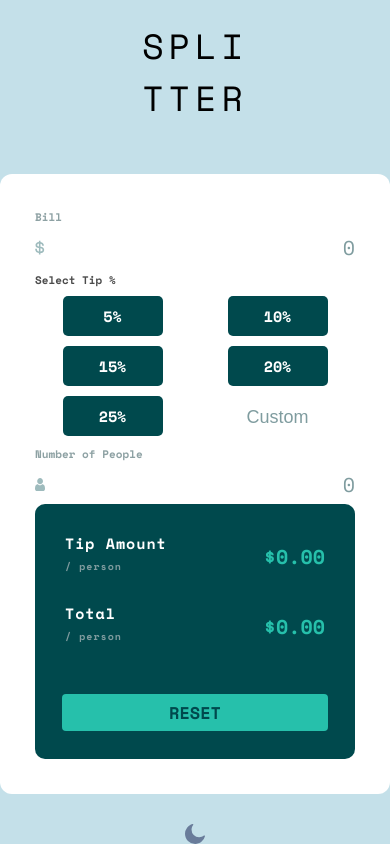
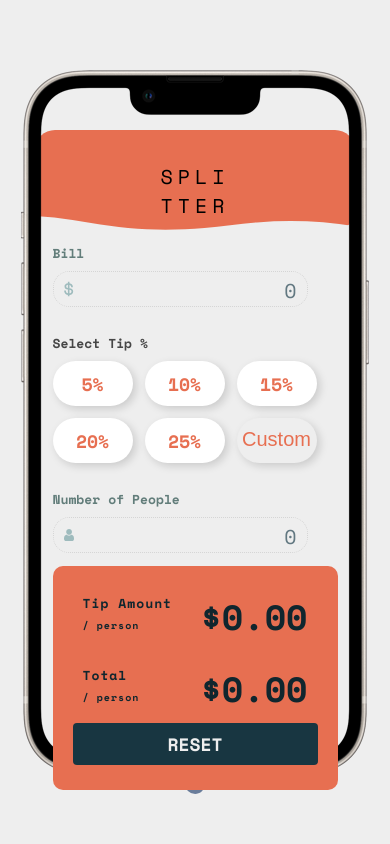
Before and after one commit to jacobwachtel/splitter-app, a plain HTML site: page index.html in a window 390 px wide. Drawn offline with nearby package versions, Linux system fonts and the light colour scheme.

Commit message:
updated styling to reflect a different direction - phone app concept

```diff
--- a/index.html
+++ b/index.html
@@ -23,9 +23,16 @@
 
 
 <body>
+  <img src="./images/iphone.png" alt="iphone background" id="iphone">
   <header class="header">
     <h1><span>spli</span><span>tter</span></h1>
+    <div class="custom-shape-divider-bottom-1644172360">
+    <svg data-name="Layer 1" xmlns="http://www.w3.org/2000/svg" viewBox="0 0 1200 600" preserveAspectRatio="none">
+        <path d="M321.39,56.44c58-10.79,114.16-30.13,172-41.86,82.39-16.72,168.19-17.73,250.45-.39C823.78,31,906.67,72,985.66,92.83c70.05,18.48,146.53,26.09,214.34,3V0H0V27.35A600.21,600.21,0,0,0,321.39,56.44Z" class="shape-fill"></path>
+    </svg>
+</div>
   </header>
+
   <main class="container">
 
         <div class="container__left">
--- a/script.js
+++ b/script.js
@@ -63,7 +63,7 @@ tipButtons.forEach((btn) =>
 
 const resetTipButtons = () => {
    tipButtons.forEach((btn) => {
-      btn.style.backgroundColor = 'hsl(183, 100%, 15%)';
+      btn.style.backgroundColor = '#eee';
       btn.style.color = 'hsl(0, 0%, 100%)';
    });
 };
@@ -79,28 +79,55 @@ document.getElementById('reset').addEventListener('click', () => {
 
 // Light mode and Dark mode
 const lightModeProps = () => {
-   document.body.style.backgroundColor = '#c4e0e9';
-   container.backgroundColor = 'var(--white)';
+   document.body.style.backgroundColor = '#eee';
+   let shapeFill = document.getElementsByClassName('shape-fill')[0].style;
+   container.backgroundColor = '#eee';
+   shapeFill.fill = '#eee';
+   theme.src = './images/icon-moon.svg';
+   let h4 = document.querySelectorAll('h4');
+   h4.forEach((el) => {
+      el.style.color = 'rgb(39, 78, 74)';
+   });
+   let inputs = document.querySelectorAll('input');
+   inputs.forEach((input) => {
+      input.style.color = '#eee';
+   });
+   document.getElementsByClassName('bill__input')[0].style.border =
+      '1px dotted rgba(0, 0, 0, .1)';
+   document.getElementsByClassName('people__input')[0].style.border =
+      '1px dotted rgba(0, 0, 0, .1)';
+   // console.log(document.getElementsByClassName('bill__input'));
    darkMode = false;
 };
 
 const darkModeProps = () => {
-   document.body.style.backgroundColor = 'rgb(20,29,47';
+   let shapeFill = document.getElementsByClassName('shape-fill')[0].style;
+   document.body.style.backgroundColor = '#04293A';
+   shapeFill.fill = '#04293A';
+   let h4 = document.querySelectorAll('h4');
+   h4.forEach((el) => {
+      el.style.color = '#eee';
+   });
+   document.getElementsByClassName('bill__input')[0].style.border =
+      '1px dotted rgba(255, 255, 255, .1)';
+   document.getElementsByClassName('people__input')[0].style.border =
+      '1px dotted rgba(255, 255, 255, .1)';
+
+   let inputs = document.querySelectorAll('input');
+   inputs.forEach((input) => {
+      input.style.color = '#eee';
+      input.style.backgroundColor = '';
+   });
    theme.src = './images/icon-sun.svg';
    darkMode = true;
-   container.backgroundColor = '#1e2a47';
+   container.backgroundColor = '#04293A';
 };
 
 let theme = document.getElementById('theme-listener');
 theme.addEventListener('click', () => {
-   console.log(theme);
    if (darkMode == false) {
       darkModeProps();
-   } else {
+   } else if (darkMode == true) {
       lightModeProps();
    }
 });
-
-
-
-const
--- a/style.css
+++ b/style.css
@@ -61,18 +61,19 @@ body {
     font-family: 'Space Mono',
     monospace;
     height: 100vh;
-    background-color: var(--light-grayish-cyan-1);
+    background-color: #eee;
     display: flex;
     flex-direction: column;
     align-items: center;
     justify-content: center;
-    background-color: #c4e0e9;
+    /* background-color: #fff; */
+    /* position: relative; */
 }
 
 h1 {
-    font-size: 3.5rem;
+    font-size: 2rem;
     text-transform: uppercase;
-    padding-bottom: 5rem;
+    /* padding-bottom: 5rem; */
     font-weight: 400;
     letter-spacing: 5px;
 }
@@ -105,34 +106,90 @@ h4 {
     opacity: .7;
 }
 
-.header {
-    display: block;
+#iphone {
+    position: absolute;
+    z-index: 10;
+
 }
 
 .container {
-    height: 40rem;
-    width: 70rem;
-    background-color: var(--white);
+    top: 23rem;
+    height: 56rem;
+    width: 30rem;
+    /* background-color: coral; */
     display: flex;
+    flex-direction: column;
+    align-items: center;
     border-radius: 12px;
-    padding: 3rem;
-    margin-bottom: 3rem;
+    /* padding: 3rem; */
+    /* margin-bottom: 3rem; */
+    position: absolute;
+    z-index: 15;
+
 }
 
+.header {
+    /* display: block; */
+    background-color: #e76f51;
+    top: 13rem;
+    width: 32rem;
+    height: 10rem;
+    z-index: 8;
+    position: absolute;
+    border-radius: 20px;
+}
+
+.header h1 {
+    display: flex;
+    height: 100%;
+    flex-direction: column;
+    justify-content: flex-end;
+    align-items: center;
+    padding-bottom: 1rem;
+}
+
+.custom-shape-divider-bottom-1644172360 {
+    position: absolute;
+    bottom: 0;
+    left: 0;
+    width: 100%;
+    overflow: hidden;
+    line-height: 0;
+    transform: rotate(180deg);
+    z-index: 100;
+}
+
+.custom-shape-divider-bottom-1644172360 svg {
+    position: relative;
+    display: block;
+    width: calc(114% + 1.3px);
+    height: 80px;
+    z-index: 100;
+}
+
+.custom-shape-divider-bottom-1644172360 .shape-fill {
+    fill: #eee;
+    z-index: 100;
+}
+
+
 .container__left {
-    width: 50%;
+    width: 95%;
+    height: 60%;
     padding-right: 3rem;
     display: flex;
     flex-direction: column;
-    align-items: center;
+    /* align-items: center; */
     justify-content: space-around;
 }
 
 .bill,
 .people {
     width: 100%;
-    color: hsl(186, 14%, 43%);
+    color: rgb(39, 78, 74);
     opacity: 1;
+    /* color: rgb(4, 41, 58); */
+
 }
 
 .bill__input,
@@ -140,7 +197,10 @@ h4 {
     display: flex;
     align-items: center;
     justify-content: space-between;
-    color: hsl(184, 14%, 56%);
+    color: rgb(39, 78, 74);
+    border: 1px dotted rgba(0, 0, 0, .1);
+    padding: 0 1rem;
+    border-radius: 16px;
 }
 
 .bill__input--icon,
@@ -155,14 +215,14 @@ h4 {
     font-size: 2.3rem;
     border: hidden;
     text-align: right;
-    color: #111;
+    color: rgb(38, 70, 83);
     font-family: 'Space Mono', monospace;
     font-weight: 700;
 }
 
 .bill__input--amount::placeholder,
 .people__input--amount::placeholder {
-    color: var(--dark-grayish-cyan-2);
+    color: rgba(38, 70, 83, .7);
     text-align: right;
     font-size: 2rem;
     font-weight: 400;
@@ -176,22 +236,23 @@ h4 {
     display: grid;
     grid-template-rows: 1fr 1fr;
     grid-template-columns: 1fr 1fr 1fr;
-    grid-gap: 1rem;
+    grid-gap: 1.2rem;
 }
 
 .btn {
-    background-color: var(--very-dark-cyan);
-    color: var(--white);
-    width: 9rem;
-    height: 4rem;
-    border-radius: 5px;
-    font-size: 1.7rem;
+    background-color: #fff;
+    color: #e76f51;
+    width: 8rem;
+    height: 4.5rem;
+    border-radius: 40px;
+    font-size: 1.8rem;
     text-decoration: none;
     font-family: 'Space Mono', monospace;
     font-weight: 700;
     border: none;
     cursor: pointer;
     transition: all .2s ease;
+    box-shadow: .3rem .3rem .8rem rgba(0,0,0, .15)
 }
 
 .btn:hover {
@@ -208,24 +269,30 @@ h4 {
 }
 
 .custom {
-    width: 9rem;
-    height: 4rem;
+    width: 8rem;
+    height: 4.5rem;
     outline: none;
-    /* background-color: var(--light-grayish-cyan-2); */
-    color: #111;
+    background-color: #eee;
+    color: rgb(24, 54, 65);
     border: none;
-    border-radius: 10px;
-    font-size: 2rem;
+    border-radius: 40px;
+    font-size: 1.7rem;
+    font-weight: 700;
     text-align: center;
-
+    box-shadow: .3rem .3rem .8rem rgba(0, 0, 0, .15)
 }
 
 .custom::placeholder {
-    color: var(--dark-grayish-cyan-2);
+    color: #e76f51;
     text-align: center;
     font-style: 'Space Mono' !important;
     font-size: 2rem;
     font-weight: 400;
+}
+
+.custom:hover {
+    transform: translateY(-2px);
+    box-shadow: .5rem .5rem .4rem rgba(0, 0, 0, .3);
 }
 
 .custom:focus {
@@ -233,13 +300,14 @@ h4 {
 }
 
 .container__right {
-    width: 50%;
+    width: 95%;
+    height: 40%;
     padding: 1rem 2rem;
     display: flex;
     flex-direction: column;
     justify-content: space-around;
     align-items: center;
-    background-color: var(--very-dark-cyan);
+    background-color: #e76f51;
     border-radius: 10px;
     color: var(--white);
 
@@ -266,7 +334,7 @@ h4 {
 }
 
 .content__total--tip h4, .content__total--total h4{
-    color: white;
+    color: rgb(16, 38, 46);
     opacity: 1;
     letter-spacing: 1px;
 }
@@ -274,19 +342,19 @@ h4 {
 .content__total--tip span, .content__total--total span {
     font-size: 1rem;
     padding-top: .5rem;
-    color: var(--dark-grayish-cyan-2);
+    color: rgb(16, 38, 46);
 }
 
 .content__total--tip h3, .content__total--total h3 {
     font-size: 3.5rem;
-    color: var(--strong-cyan);
+    color: rgb(16, 38, 46);
 }
 
 #reset {
     width: 100%;
-    background-color: var(--strong-cyan);
+    background-color: rgb(24, 54, 65);
     text-decoration: none;
-    color: var(--very-dark-cyan);
+    color: #eee;
     font-size: 1.8rem;
     text-align: center;
     border-radius: 4px;
@@ -297,19 +365,21 @@ h4 {
 
 #reset:hover {
     transform: translateY(-3px);
-    box-shadow: .5rem .5rem .5rem rgba(38, 192, 171, .3);
+    box-shadow: .5rem .5rem .5rem rgba(38, 70, 83, .3);
 }
 
 #reset:active {
     transform: translateY(1px);
-    box-shadow: .2rem .2rem .2rem rgba(38, 192, 171, .15);
+    box-shadow: .2rem .2rem .2rem rgba(38, 70, 83, .15);
 }
 
 #theme-listener {
     cursor: pointer;
+    position: absolute;
+    bottom: 5rem;
 }
 
-@media (max-width: 670px) {
+/* @media (max-width: 670px) {
     body {
         display: flex;
         flex-direction: column;
@@ -335,7 +405,7 @@ h4 {
 }
 
 /* MEDIA QUERY FOR 600PX */
-@media (max-width: 600px) {
+/* @media (max-width: 600px) {
 
     .header {
         margin-top: 2rem;
@@ -410,7 +480,7 @@ h4 {
 
 /* MEDIA QUERY FOR 550PX */
 
-@media (max-width: 550px) {
+/* @media (max-width: 550px) {
     .container {
         padding: 3.5rem;
     }
@@ -442,7 +512,7 @@ h4 {
 
 
 /* MEDA QYERY FOR 400PX */
-@media (max-width: 400px) {
+/* @media (max-width: 400px) {
 
     body {
         display: flex;
@@ -496,4 +566,4 @@ h4 {
     .content__total--total h3 {
         font-size: 2rem;
     }
-}
+} */
```
Lines whose indentation alone changed are shown as unchanged.
